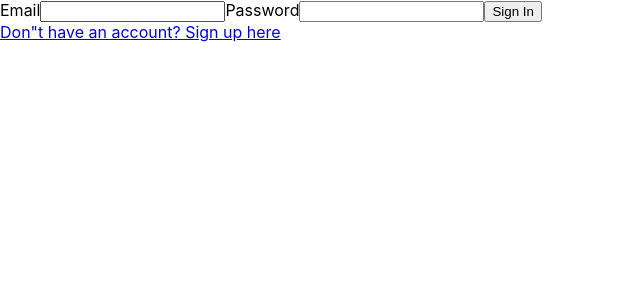
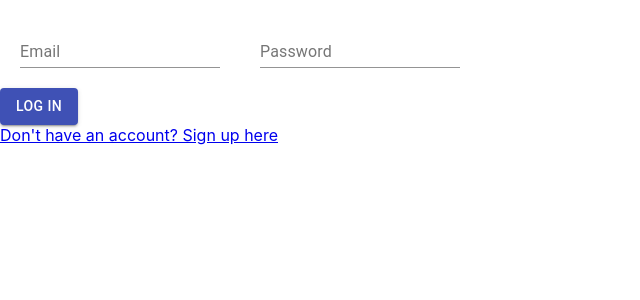
Before and after one commit to PeterKeDer/pigeon-mail, a React (Create React App) app in the folder pigeon-client/: page /login in a window 1280 px wide. Shown: the top 300 px of the page, without its empty margins (0-640 px from the left). Built offline with nearby package versions, Linux system fonts and the light colour scheme; no server answers.

Commit message:
Basic working login

```diff
--- a/pigeon-client/package.json
+++ b/pigeon-client/package.json
@@ -9,6 +9,7 @@
     "@testing-library/react": "^11.1.1",
     "@testing-library/user-event": "^12.2.0",
     "firebase": "^8.0.1",
+    "fontsource-roboto": "^3.0.3",
     "material-ui-icons": "^1.0.0-beta.36",
     "react": "^17.0.1",
     "react-dom": "^17.0.1",
--- a/pigeon-client/src/helpers/auth.js
+++ b/pigeon-client/src/helpers/auth.js
@@ -7,3 +7,22 @@ export function signUp(email, password) {
 export function signIn(email, password) {
   return auth().signInWithEmailAndPassword(email, password);
 }
+
+export function authStateChanged() {
+  auth().onAuthStateChanged(function(user) {
+    if (user) {
+        return true;
+    } else {
+        return false;
+    }
+  });
+}
+
+export function getCurrentUserId() {
+  var userId = auth().currentUser.uid;
+  if (userId != null) {
+    return userId;
+  } else {
+    console.log("not signed in");
+  }
+}
--- a/pigeon-client/src/pages/Login.css
+++ b/pigeon-client/src/pages/Login.css
@@ -0,0 +1,5 @@
+.root {
+    /* margin: 5px; */
+    width: 275px;
+    padding: 20px;
+}
--- a/pigeon-client/src/pages/Login.js
+++ b/pigeon-client/src/pages/Login.js
@@ -1,65 +1,70 @@
 import "./Login.css";
 import "../helpers/auth.js"
-import { signIn, signUp } from "../helpers/auth.js";
-import React from "react";
+import { signIn, signUp, authStateChanged, getCurrentUserId } from "../helpers/auth.js";
+import React, { useState } from "react";
 import {Link, Redirect} from "react-router-dom";
 import {connect} from "react-redux";
 import {getUserId} from "../redux/selectors.js";
+import {setUserId} from "../redux/actions.js";
+import Button from "@material-ui/core/Button";
+import TextField from "@material-ui/core/TextField";
+import { makeStyles } from '@material-ui/core/styles';
+import { Box } from "@material-ui/core";
+import { useHistory } from "react-router-dom";
 
-class Login extends React.Component {
+const useStyles = makeStyles((theme) => ({
+  root: {
+    '& .MuiTextField-root': {
+      margin: 20,
+      width: 200,
+    },
+  },
+}));
 
-    constructor(props) {
-        if (props.userId !== null) {
-            <Redirect to=""/>
-        }
+function Login(props) {
+    const classes = useStyles();
+    const [email, setEmail] = useState('');
+    const [password, setPassword] = useState('');
+    let history = useHistory();
 
-        super(props);
-        this.state = {email: "", password: ""};
+    const handleSubmit = (event) => {
+        console.log(email + ", " + password)
+        signIn(email, password)
+            .then(credentials => {
+                if (credentials.user.uid !== null) {
+                    props.setUserId(credentials.user.uid);
+                    console.log("uid: ", credentials.user.uid);
+                    history.push("./dashboard");
+                } else {
+                    console.log("invalid user");
+                }
+            });
 
-        this.handleChangeEmail = this.handleChangeEmail.bind(this);
-        this.handleChangePassword = this.handleChangePassword.bind(this);
-        this.handleSubmit = this.handleSubmit.bind(this);
-    }
+        event.preventDefault();
+    };
 
-    handleChangeEmail(event) {
-        this.setState({email: event.target.value});
-    }
+    return (
+        <Box color="primary.main" bgcolor="background.paper" justifyContent="center">
+            <div className={classes.root}>
+                <form noValidate autoComplete="off">
+                    <TextField id="email" label="Email" onChange={event => setEmail(event.target.value)}/>
+                    <TextField id="password" label="Password" onChange={event => setPassword(event.target.value)}/>
+                </form>
+                <Button variant="contained" color="primary" onClick={handleSubmit}>
+                    Log In
+                </Button>
+                <br />
+                <Link to="/signup">Don't have an account? Sign up here</Link>
+            </div>
+        </Box>
 
-    handleChangePassword(event) {
-        this.setState({password: event.target.value});
-    }
+    );
+}
 
-    handleSubmit(event) {
-        console.log(this.state.email + ", " + this.state.password)
-        signIn(this.state.email, this.state.password);
-        event.preventDefault();
-    }
-
-    render() {
-        return (
-            <div>
-                <form onSubmit={this.handleSubmit}>
-                    <label>
-                        Email
-                        <input type="text" value={this.state.email} onChange={this.handleChangeEmail} />
-                    </label>
-                    <label>
-                        Password
-                        <input type="text" value={this.state.password} onChange={this.handleChangePassword} />
-                    </label>
-                    <input type="submit" value="Sign In" />
-                </form>
-
-                <Link to="/signup">Don"t have an account? Sign up here</Link>
-            </div>
-        );
-    }
-}
-// export default Login;
 const mapStateToProps = (state) => {
     return {
         userId: getUserId(state)
     }
 }
 
-export default connect(mapStateToProps)(Login);
+export default connect(mapStateToProps, {setUserId})(Login);
```
Also changed, not shown: 1 other file (tests, documents, lock files or other folders).
